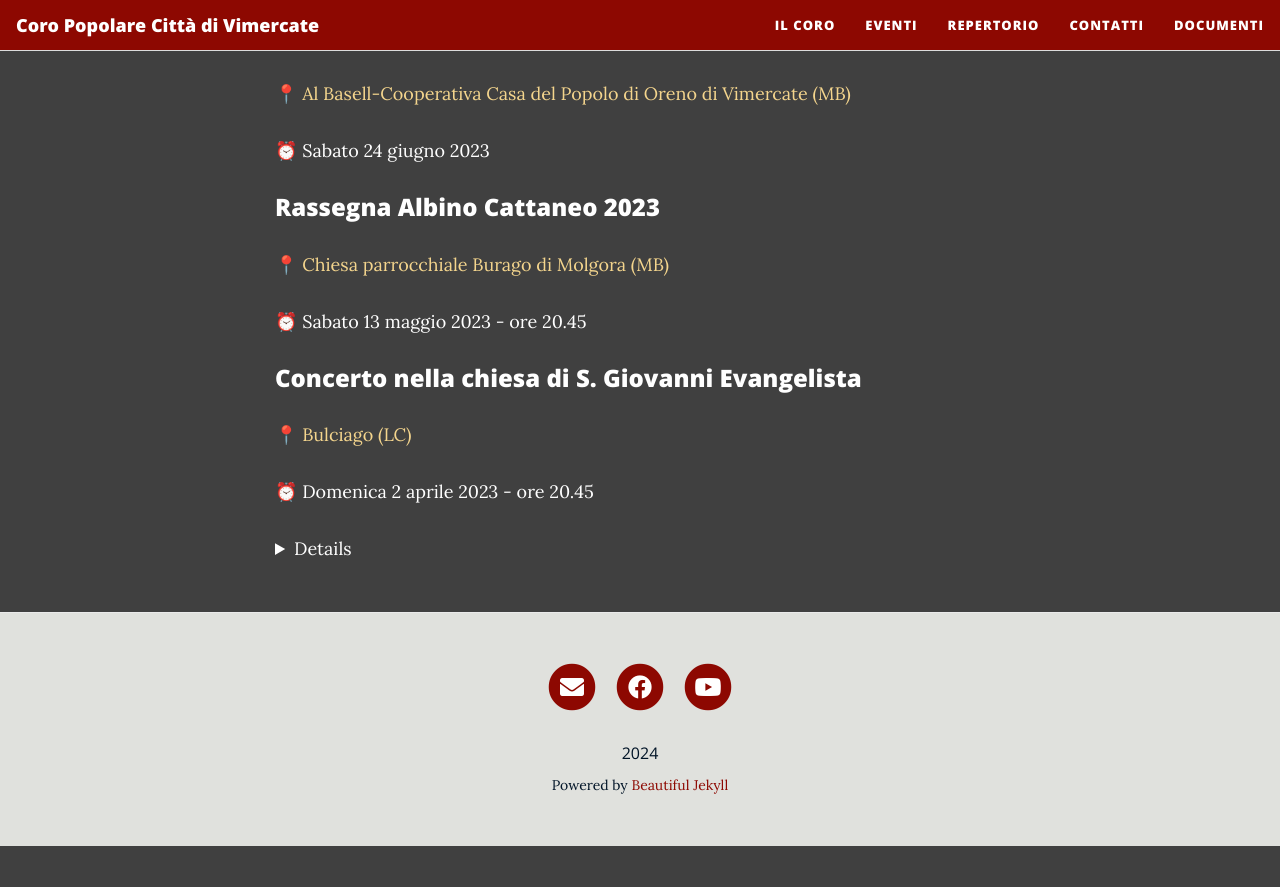
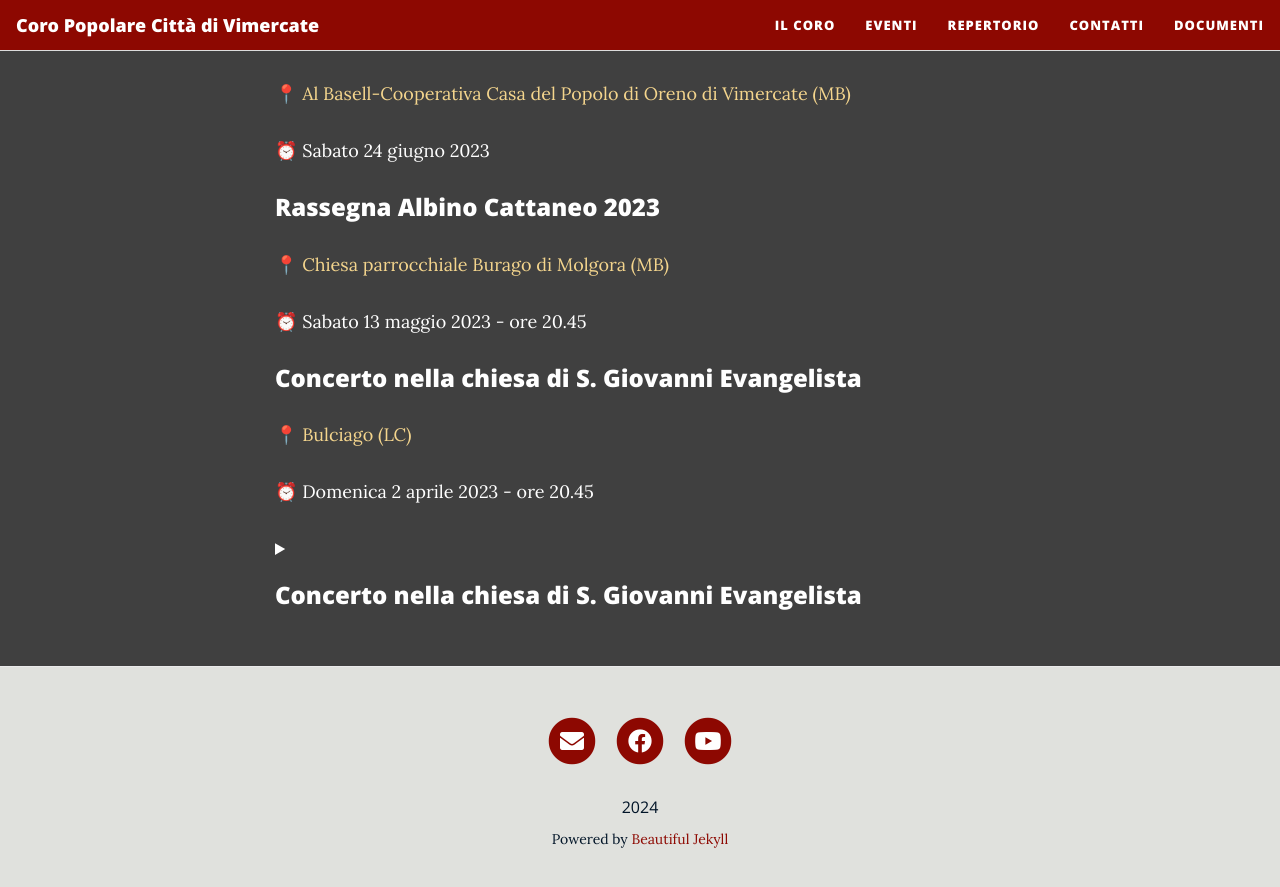
Before and after one commit to Corovimercate/Corovimercate.github.io, a Jekyll site: the page built from eventi.md, in a window 1280 px wide and 900 px high, scrolled down 760 px. Shown: the top 887 px of the window. Built offline with Jekyll 4.4.1, drawn with Linux system fonts in a browser that asks for light colours; nearby versions of some CDN libraries; before the commit the page ends 1606 px from its top, so only the background shows below that.

Commit message:
test events

```diff
--- a/eventi.md
+++ b/eventi.md
@@ -65,7 +65,9 @@
      alt="Locandina Bulciago LC"> -->
 
 <details>
-<h3><summary>Concerto nella chiesa di S. Giovanni Evangelista</summary></h3>
+<summary>
+<h3>Concerto nella chiesa di S. Giovanni Evangelista</h3>
+</summary>
 <p>⏰ Domenica 2 aprile 2023 - ore 20.45</p>
 
 <img class="fit-picture"
```
